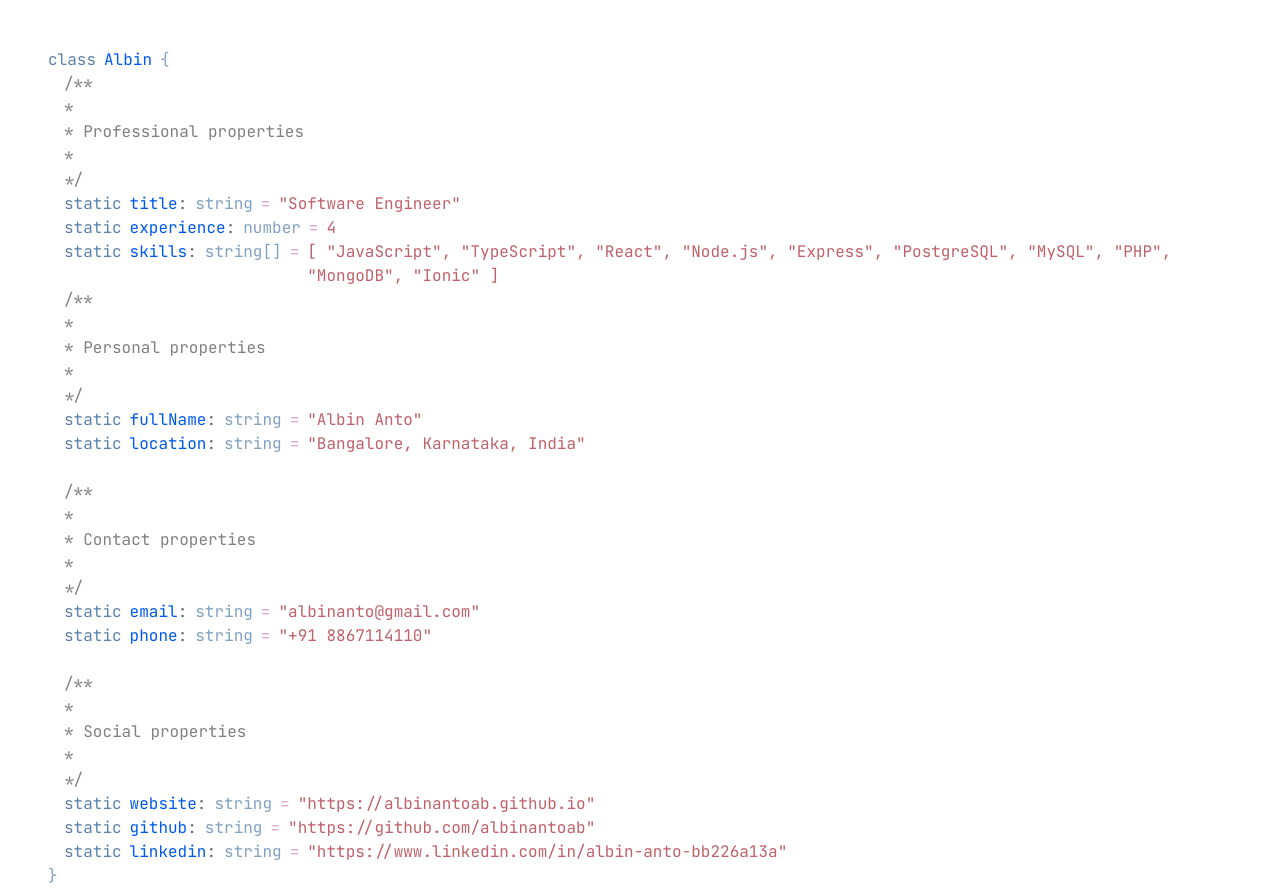
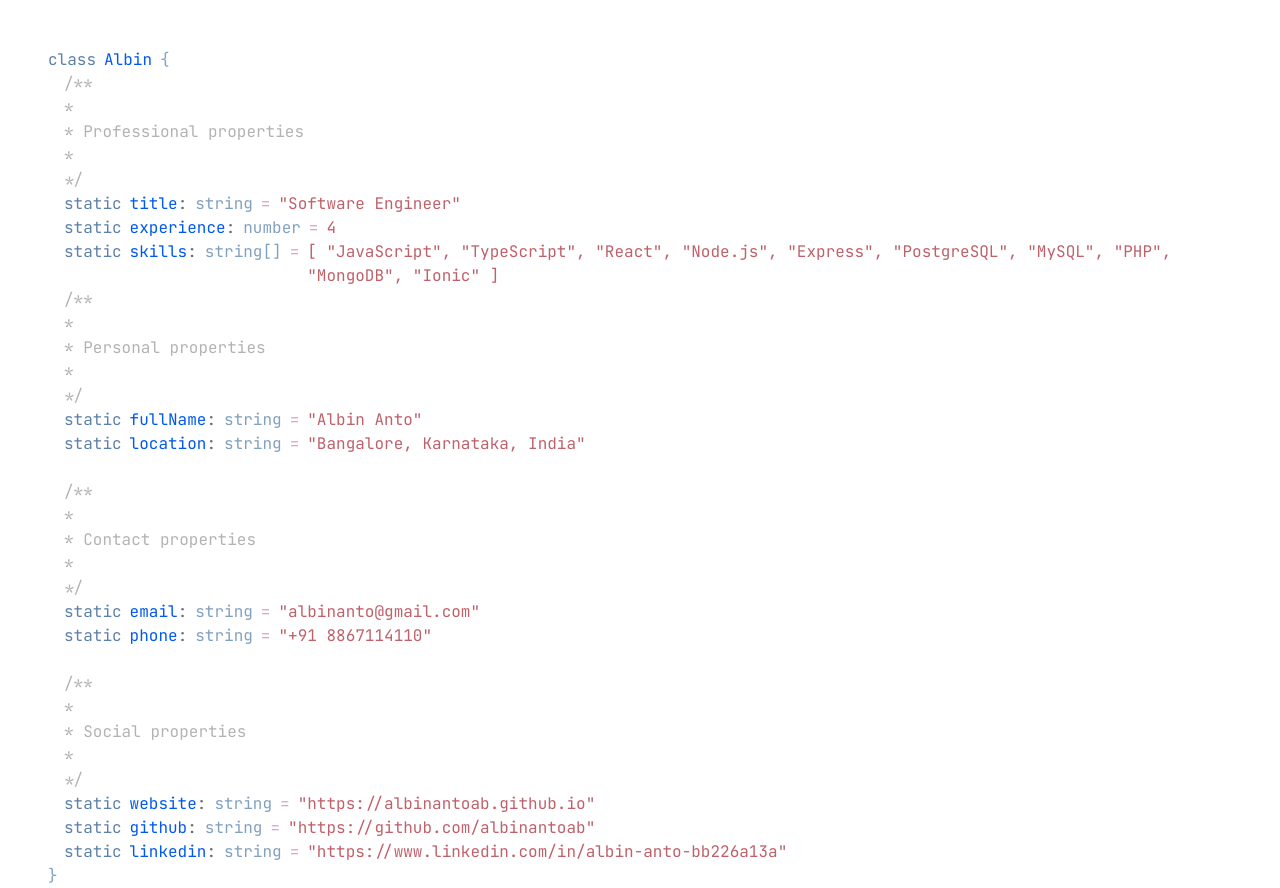
Before and after one commit to albinantoab/albinantoab.github.io, a React (Vite) app: page / in a window 1280 px wide. Built offline with nearby package versions, Linux system fonts and the light colour scheme.

Commit message:
fix: comments color

```diff
--- a/package.json
+++ b/package.json
@@ -7,7 +7,8 @@
     "dev": "vite",
     "build": "tsc -b && vite build",
     "lint": "eslint .",
-    "preview": "vite preview"
+    "preview": "vite preview",
+    "deploy": "yarn build && gh-pages -d dist"
   },
   "dependencies": {
     "@radix-ui/react-slot": "^1.1.2",
@@ -30,6 +31,7 @@
     "eslint": "^9.21.0",
     "eslint-plugin-react-hooks": "^5.1.0",
     "eslint-plugin-react-refresh": "^0.4.19",
+    "gh-pages": "^6.3.0",
     "globals": "^15.15.0",
     "typescript": "~5.7.2",
     "typescript-eslint": "^8.24.1",
--- a/src/App.css
+++ b/src/App.css
@@ -18,7 +18,7 @@
 }
 
 .comments {
-  color: #808080;
+  color: #b3b3b3;
 }
 
 .types {
```
Also changed, not shown: 1 other file (tests, documents, lock files or other folders).
